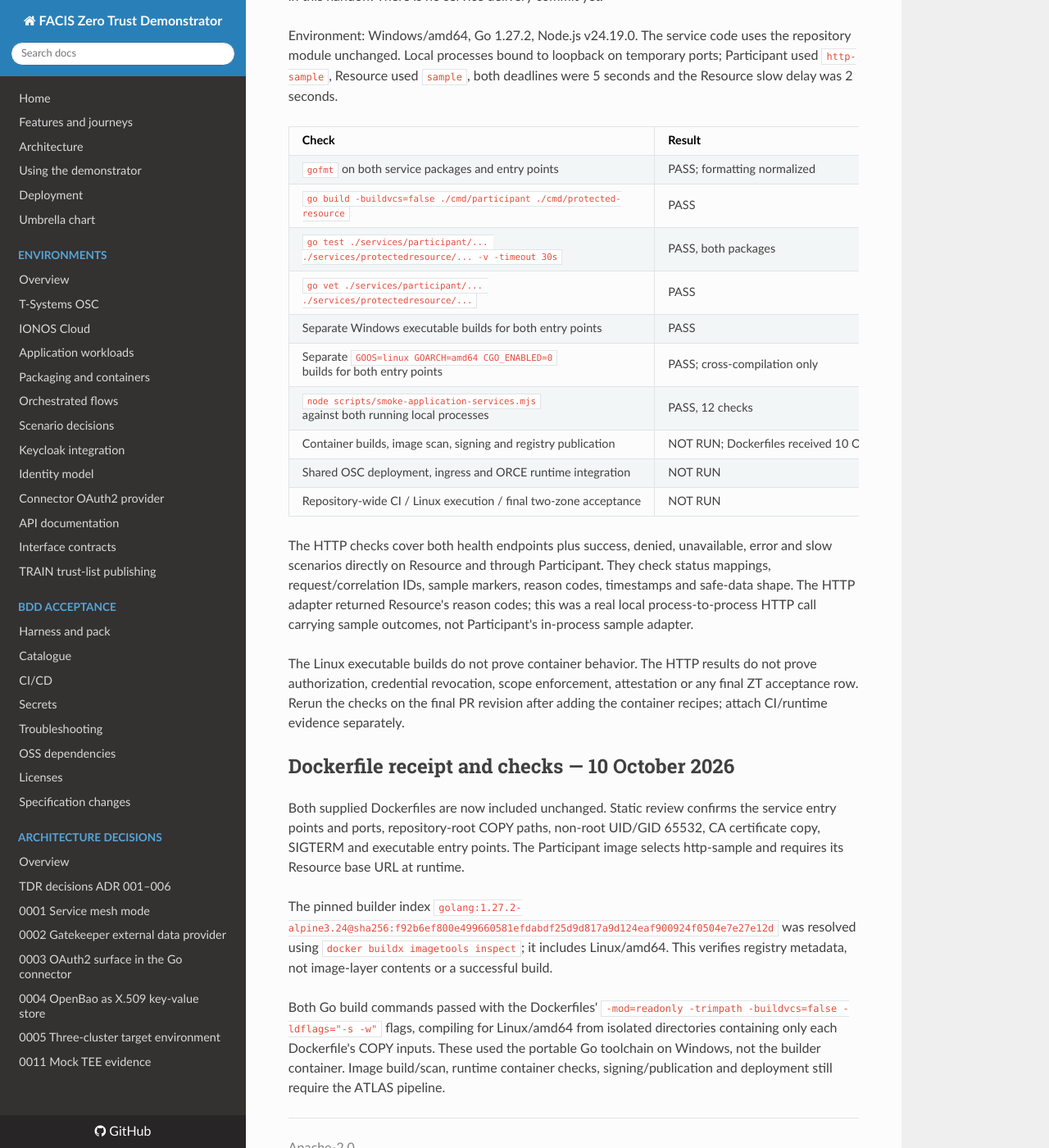
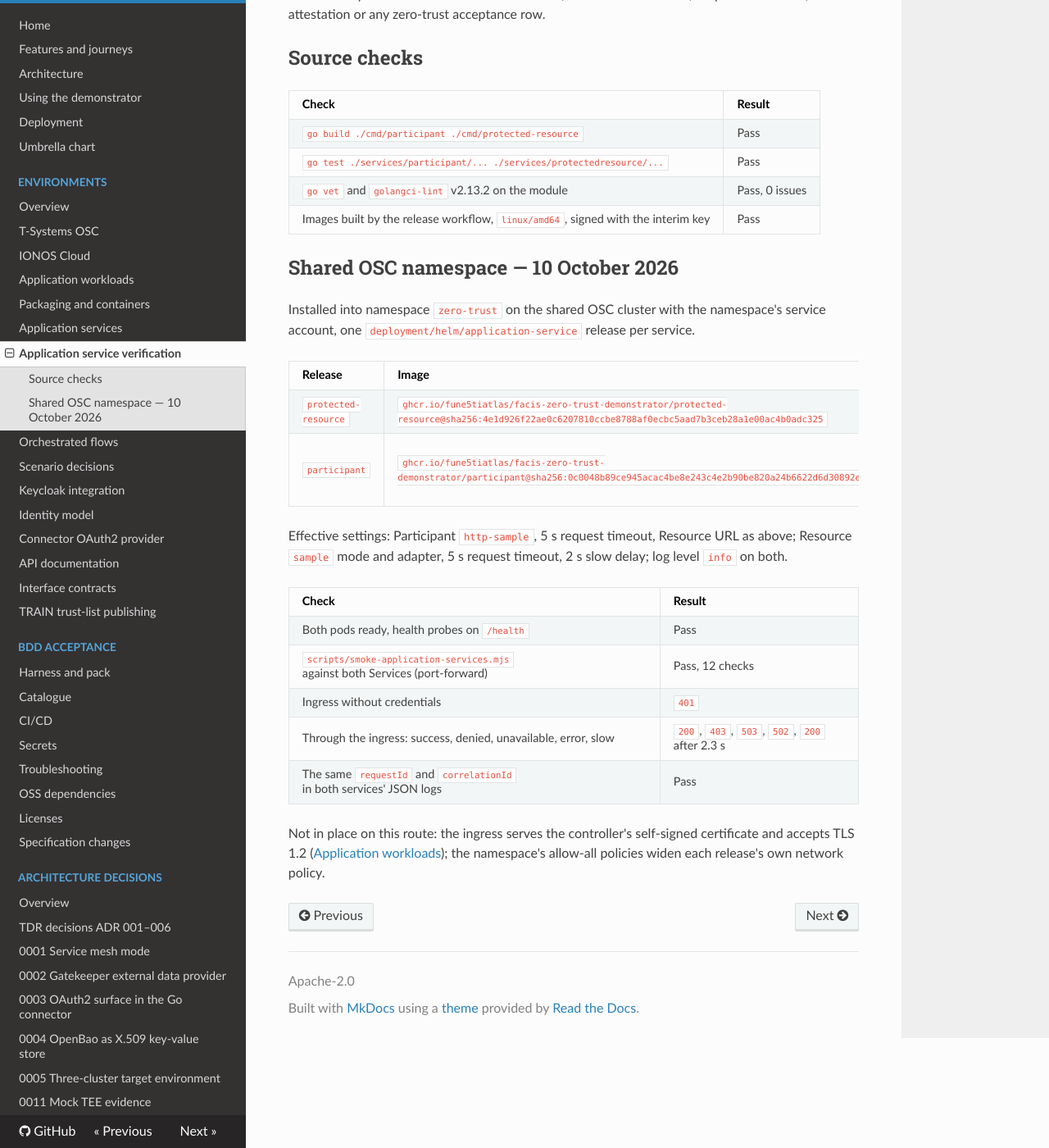
Before and after one commit to Fune5tiAtlas/facis-zero-trust-demonstrator, an MkDocs documentation site: the page built from docs/application-services-verification.md, in a window 1280 px wide and 1400 px high, scrolled down 226 px. Shown: the whole window at 82% size. Built offline with MkDocs 1.6.1, drawn with Linux system fonts in a browser that asks for light colours; nearby versions of some CDN libraries; some of the changed text lies outside the part shown.

Commit message:
Record the application services' deployment on the shared OSC namespace

```diff
--- a/docs/application-services-verification.md
+++ b/docs/application-services-verification.md
@@ -1,30 +1,40 @@
-# Application service source verification
+# Application service verification
 
-Date: 9 October 2026. Baseline: the downloaded `pr/22` archive whose embedded commit is `852cc91d7fc2c6dab97c06f5d9d969298ca42812`, plus the Participant and Protected Resource additions in this handoff. There is no service delivery commit yet.
+What was checked for the [Participant and Protected Resource services](application-services.md), and
+where they currently run. These are sample application checks: they show that the services build,
+deploy, start and answer. They are not evidence for authorization, credential revocation, scope
+enforcement, attestation or any zero-trust acceptance row.
 
-Environment: Windows/amd64, Go 1.27.2, Node.js v24.19.0. The service code uses the repository module unchanged. Local processes bound to loopback on temporary ports; Participant used `http-sample`, Resource used `sample`, both deadlines were 5 seconds and the Resource slow delay was 2 seconds.
+## Source checks
 
 | Check | Result |
 | --- | --- |
-| `gofmt` on both service packages and entry points | PASS; formatting normalized |
-| `go build -buildvcs=false ./cmd/participant ./cmd/protected-resource` | PASS |
-| `go test ./services/participant/... ./services/protectedresource/... -v -timeout 30s` | PASS, both packages |
-| `go vet ./services/participant/... ./services/protectedresource/...` | PASS |
-| Separate Windows executable builds for both entry points | PASS |
-| Separate `GOOS=linux GOARCH=amd64 CGO_ENABLED=0` builds for both entry points | PASS; cross-compilation only |
-| `node scripts/smoke-application-services.mjs` against both running local processes | PASS, 12 checks |
-| Container builds, image scan, signing and registry publication | NOT RUN; Dockerfiles received 10 October |
-| Shared OSC deployment, ingress and ORCE runtime integration | NOT RUN |
-| Repository-wide CI / Linux execution / final two-zone acceptance | NOT RUN |
+| `go build ./cmd/participant ./cmd/protected-resource` | Pass |
+| `go test ./services/participant/... ./services/protectedresource/...` | Pass |
+| `go vet` and `golangci-lint` v2.13.2 on the module | Pass, 0 issues |
+| Images built by the release workflow, `linux/amd64`, signed with the interim key | Pass |
 
-The HTTP checks cover both health endpoints plus success, denied, unavailable, error and slow scenarios directly on Resource and through Participant. They check status mappings, request/correlation IDs, sample markers, reason codes, timestamps and safe-data shape. The HTTP adapter returned Resource's reason codes; this was a real local process-to-process HTTP call carrying sample outcomes, not Participant's in-process sample adapter.
+## Shared OSC namespace — 10 October 2026
 
-The Linux executable builds do not prove container behavior. The HTTP results do not prove authorization, credential revocation, scope enforcement, attestation or any final ZT acceptance row. Rerun the checks on the final PR revision after adding the container recipes; attach CI/runtime evidence separately.
+Installed into namespace `zero-trust` on the shared OSC cluster with the namespace's service account,
+one `deployment/helm/application-service` release per service.
 
-## Dockerfile receipt and checks — 10 October 2026
+| Release | Image | Reached at |
+| --- | --- | --- |
+| `protected-resource` | `ghcr.io/fune5tiatlas/facis-zero-trust-demonstrator/protected-resource@sha256:4e1d926f22ae0c6207810ccbe8788af0ecbc5aad7b3ceb28a1e00ac4b0adc325` | `http://protected-resource.zero-trust.svc.cluster.local:8086`, in the namespace only |
+| `participant` | `ghcr.io/fune5tiatlas/facis-zero-trust-demonstrator/participant@sha256:0c0048b89ce945acac4be8e243c4e2b90be820a24b6622d6d30892eb7bca4286` | `http://participant.zero-trust.svc.cluster.local:8085` in the namespace; `https://participant.zero-trust.160-44-12-115.sslip.io` through the shared ingress, with HTTP basic authentication |
 
-Both supplied Dockerfiles are now included unchanged. Static review confirms the service entry points and ports, repository-root COPY paths, non-root UID/GID 65532, CA certificate copy, SIGTERM and executable entry points. The Participant image selects http-sample and requires its Resource base URL at runtime.
+Effective settings: Participant `http-sample`, 5 s request timeout, Resource URL as above; Resource
+`sample` mode and adapter, 5 s request timeout, 2 s slow delay; log level `info` on both.
 
-The pinned builder index `golang:1.27.2-alpine3.24@sha256:f92b6ef800e499660581efdabdf25d9d817a9d124eaf900924f0504e7e27e12d` was resolved using `docker buildx imagetools inspect`; it includes Linux/amd64. This verifies registry metadata, not image-layer contents or a successful build.
+| Check | Result |
+| --- | --- |
+| Both pods ready, health probes on `/health` | Pass |
+| `scripts/smoke-application-services.mjs` against both Services (port-forward) | Pass, 12 checks |
+| Ingress without credentials | `401` |
+| Through the ingress: success, denied, unavailable, error, slow | `200`, `403`, `503`, `502`, `200` after 2.3 s |
+| The same `requestId` and `correlationId` in both services' JSON logs | Pass |
 
-Both Go build commands passed with the Dockerfiles' `-mod=readonly -trimpath -buildvcs=false -ldflags="-s -w"` flags, compiling for Linux/amd64 from isolated directories containing only each Dockerfile's COPY inputs. These used the portable Go toolchain on Windows, not the builder container. Image build/scan, runtime container checks, signing/publication and deployment still require the ATLAS pipeline.
+Not in place on this route: the ingress serves the controller's self-signed certificate and accepts
+TLS 1.2 ([Application workloads](environments/application-workloads.md)); the namespace's allow-all
+policies widen each release's own network policy.
--- a/mkdocs.yml
+++ b/mkdocs.yml
@@ -24,6 +24,8 @@ nav:
       - IONOS Cloud: environments/ionos.md
       - Application workloads: environments/application-workloads.md
   - Packaging and containers: packaging.md
+  - Application services: application-services.md
+  - Application service verification: application-services-verification.md
   - Orchestrated flows: flows.md
   - Scenario decisions: scenarios.md
   - Keycloak integration: keycloak.md
```
Also changed, not shown: deployment/helm/README.md (+1 -0 lines), deployment/helm/application-service/README.md (added, +23 -0 lines), docs/application-services.md (+2 -2 lines).
